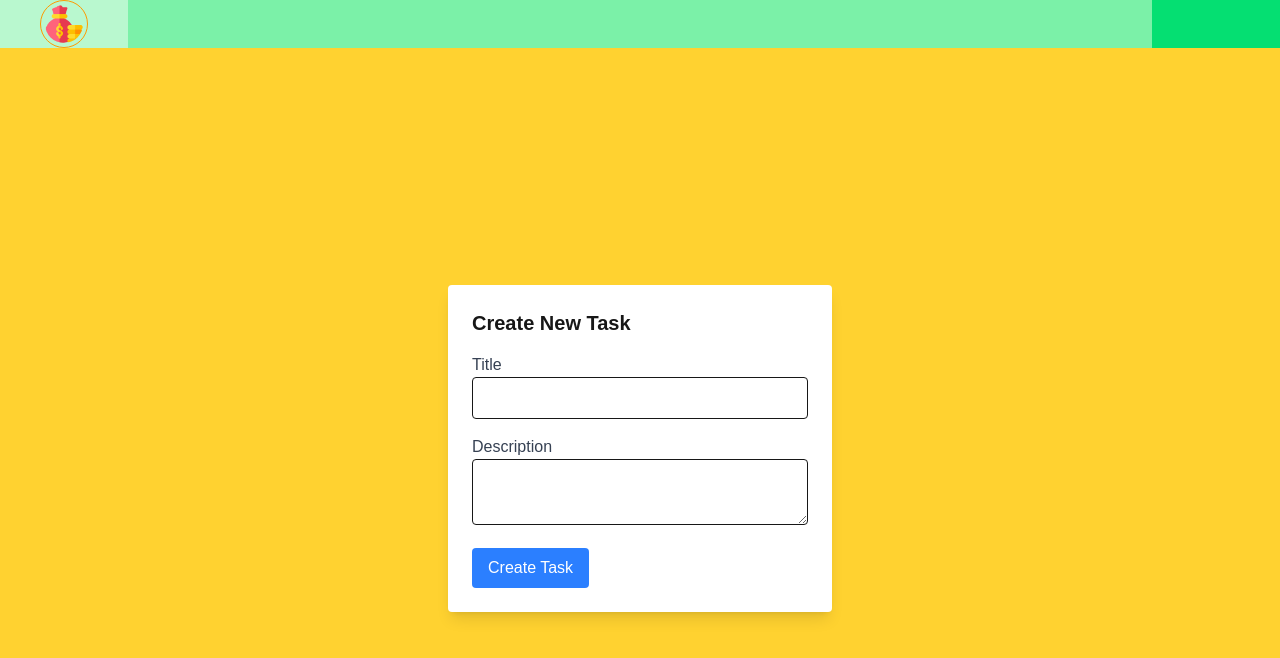
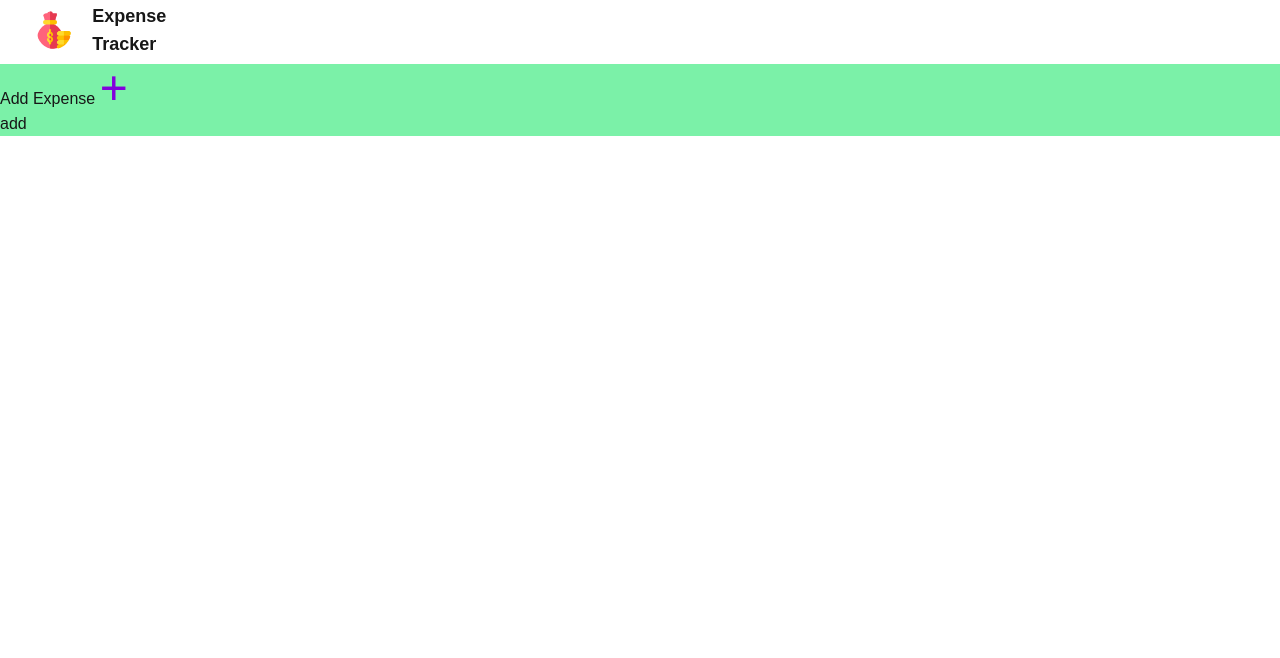
Before and after one commit to snehavish595/Expense-Tracker-App, a Next.js app in the folder frontend/: page / in a window 1280 px wide. Shown: the top 658 px of the page. Built offline with nearby package versions, Linux system fonts and the light colour scheme.

Commit message:
design the navbar

```diff
--- a/frontend/app/page.js
+++ b/frontend/app/page.js
@@ -32,7 +32,7 @@ export default function Home() {
   return (
     <>
     <Header/>
-    <div className="flex justify-center items-center h-screen bg-amber-300">
+    {/* <div className="flex justify-center items-center h-screen border-t-1 border-gray-100">
         <form className="bg-white p-6 rounded shadow-lg w-96" onSubmit={handleSubmit}>
             <h2 className="text-xl font-bold mb-4">Create New Task</h2>
             <div className="mb-4">
@@ -47,6 +47,12 @@ export default function Home() {
 
             <button type="submit" className="bg-blue-500 text-white px-4 py-2 rounded">Create Task</button>
         </form>
+    </div> */}
+
+    {/* // Add expense */}
+    <div className="flex flex-col justify-center bg-green-300">
+        <div className="heading">Add Expense <span className="text-purple-700 text-5xl font-medium">+</span></div>
+        <div className="add-expense-form">add</div>
     </div>
     </>
   );
--- a/frontend/components/Header.js
+++ b/frontend/components/Header.js
@@ -4,18 +4,21 @@ import { Link } from "react-router-dom";
 
 const Header = () => {
   return (
-    <div className="flex flex-wrap w-full h-12">
-      <div className="left w-1/10 bg-green-200">
+    <div className="flex flex-wrap w-full h-16 shadow-lg ">
+      <div className="left w-[15%] flex items-center mx-auto">
+        <div>
           <Image
-          className="h-12 w-12 mx-auto rounded-3xl p-1 border border-amber-500"
+            className="h-12 w-12 mx-auto rounded-3xl p-1 border "
             src="/images/logo.png"
             alt="Logo"
             width={200}
             height={20}
           />
         </div>
-      <div className="middle w-4/5 bg-green-300"></div>
-      <div className="right w-1/10 bg-green-400"></div>
+        <div className="font-bold ml-4 text-lg">Expense Tracker</div>
+      </div>
+      <div className="middle w-4/5"></div>
+      <div className="right w-1/10"></div>
     </div>
   );
 };
```
Lines whose indentation alone changed are shown as unchanged.
